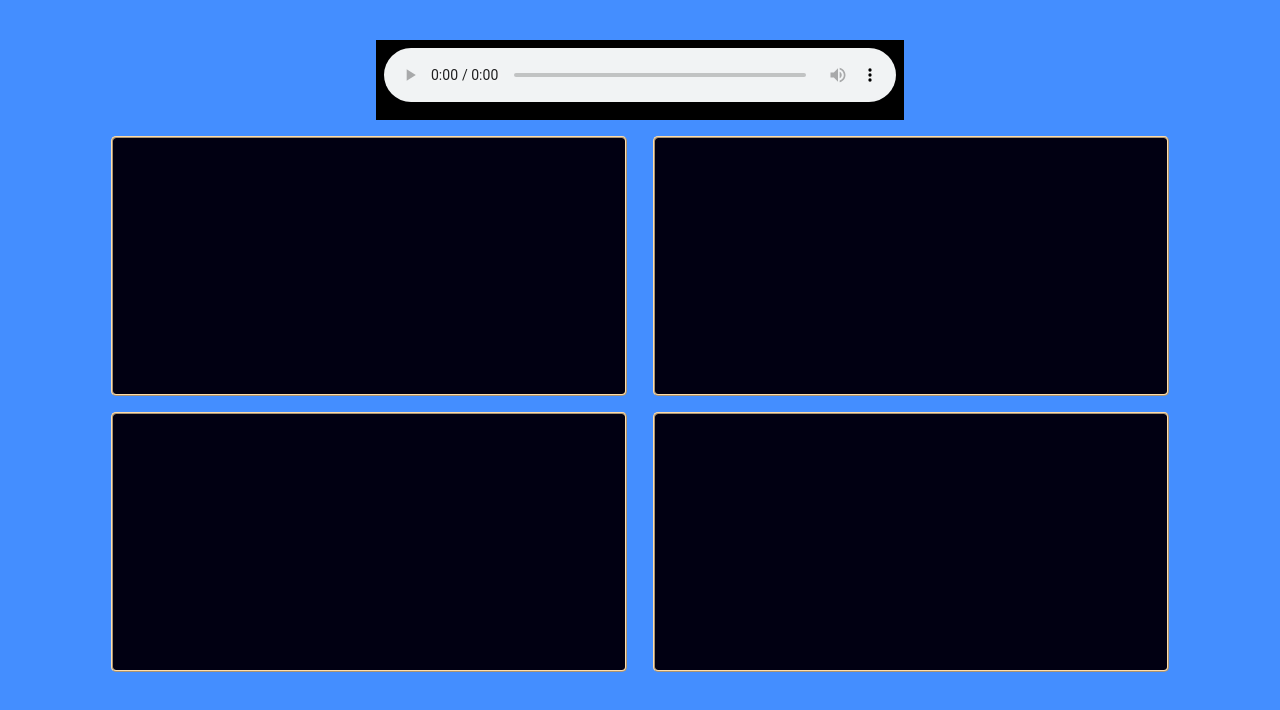
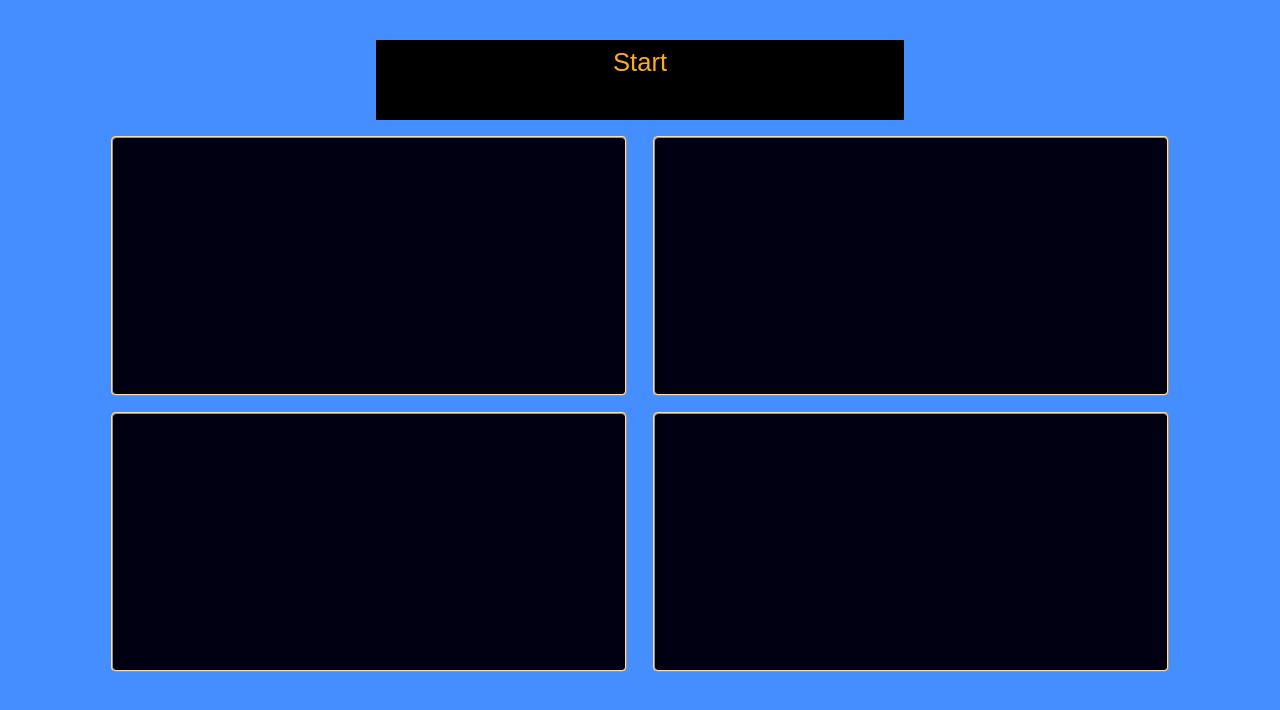
Before and after one commit to teraspora/barvis, a plain HTML site: page index.html in a window 1280 px wide. Drawn offline with Linux system fonts and the light colour scheme.

Commit message:
Created workaround for autoplay policy, adding 'Start' button.

```diff
--- a/css/main.css
+++ b/css/main.css
@@ -1,5 +1,6 @@
 body {
     background-color: #448eff;
+    font-family: sans-serif;
 }
 
 main {
@@ -31,6 +32,14 @@ audio {
     border-radius: 5px;
 }
 
+#audio-box {
+  color:#ffae18;
+  font-size: 2vw;
+  text-align: center;
+  user-select: none;
+  cursor: pointer;
+}
+
 #canvas-0, #canvas-1 {
   grid-row: 2/3;
 }
--- a/index.html
+++ b/index.html
@@ -8,8 +8,8 @@
 <body>
 <main>
     <div id="player">
-        <div id="audio_box">
-            <!-- <audio> element inserted here with js -->
+        <div id="audio-box">
+            Start<!-- <audio> element inserted here with js -->
         </div>
     </div>
     <canvas id="canvas-0">
--- a/scripts/main.js
+++ b/scripts/main.js
@@ -1,34 +1,35 @@
-document.addEventListener('click', function() {
-    audio_context.resume().then(() => {
-        console.log('Playback resumed successfully');
-    });
-});
+// document.addEventListener('click', function() {
+//     audio_context.resume().then(_ => {
+//         console.log('Playback resumed successfully');
+//     });
+// });
 
 let audio = new Audio();
 audio.src = 'track1.mp3';
 audio.controls = true;
 audio.loop = true;
 audio.autoplay = true;
-let frame = 0;
 const bar_width = 4;
 const bars = 256;
 
+let frame = 0;
 let source, audio_context, analyser, spectrum, bar_height, bar_x;
 let canvases = [0, 1, 2, 3].map(n => document.getElementById(`canvas-${n}`));
 let graphics_contexts = canvases.map(canvas => canvas.getContext('2d'));
 let [w, h] = [canvases[0].width, canvases[0].height];
 
 
-window.addEventListener("load", initPlayer, false);
+window.addEventListener("click", initPlayer, false);
 
 function initPlayer(){
-    document.getElementById('audio_box').appendChild(audio);
+    let audio_box = document.getElementById('audio-box');
+    audio_box.replaceChild(audio, audio_box.childNodes[0]);
     audio_context = new AudioContext();
     analyser = audio_context.createAnalyser();
     // Re-route audio playback into the processing graph of the AudioContext
     source = audio_context.createMediaElementSource(audio);
     source.connect(analyser);
-    analyser.connect(audio_context.destination);
+    source.connect(audio_context.destination);
     paintBars();
 }
 
@@ -43,7 +44,7 @@ function paintBars(){
             bar_x = i * 5;
             let val = spectrum[n * bars + i];
             ctx.fillStyle = `rgb(${val}, ${((frame / 31) + (frame % (i + 173)) * i) % 256}, ${255 - val})`;
-            bar_height = -val * 0.6 * (n + 1);
+            bar_height = -val * 0.6;
             ctx.fillRect(bar_x, h, bar_width, bar_height);
         }
     });
```
